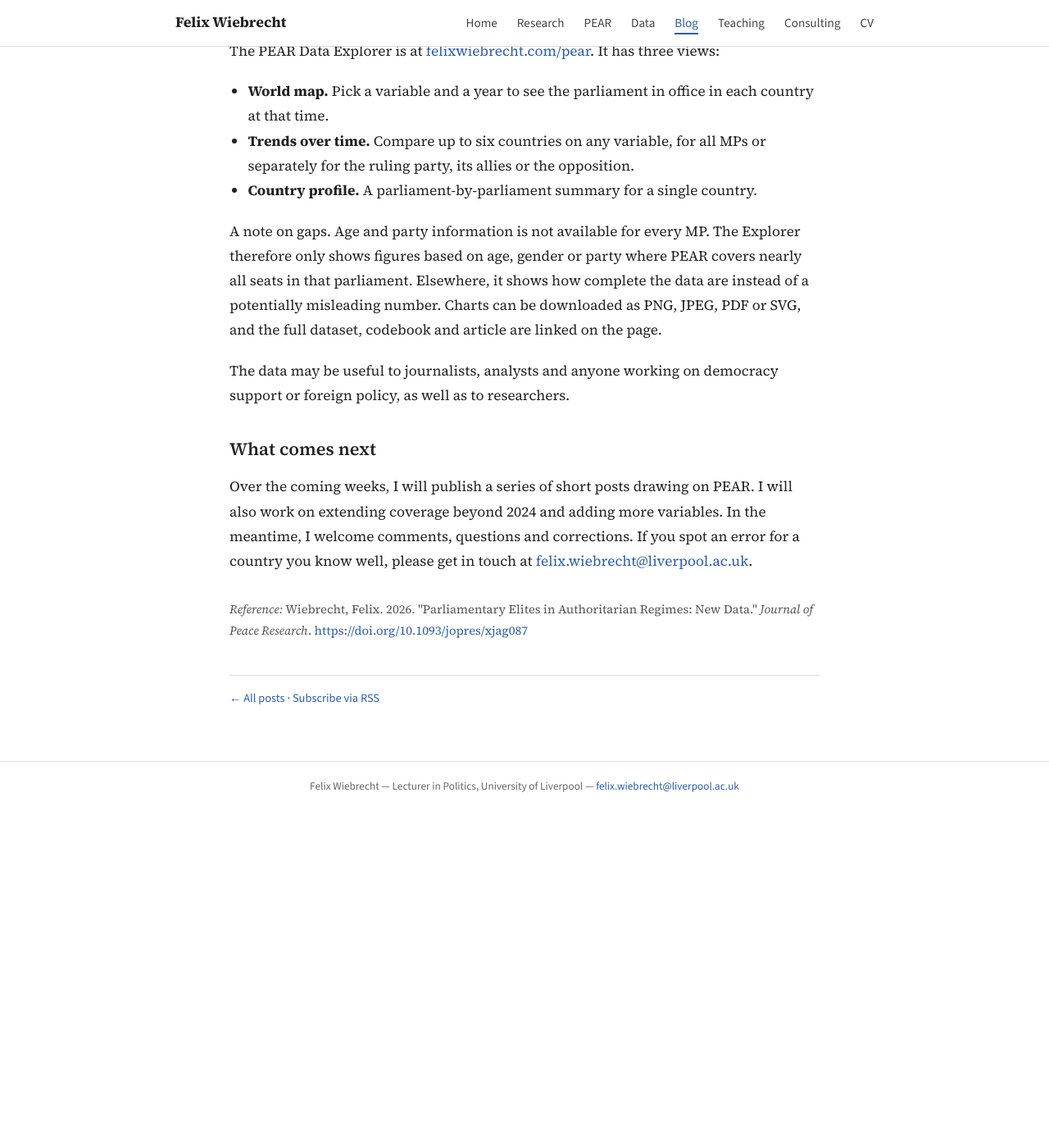
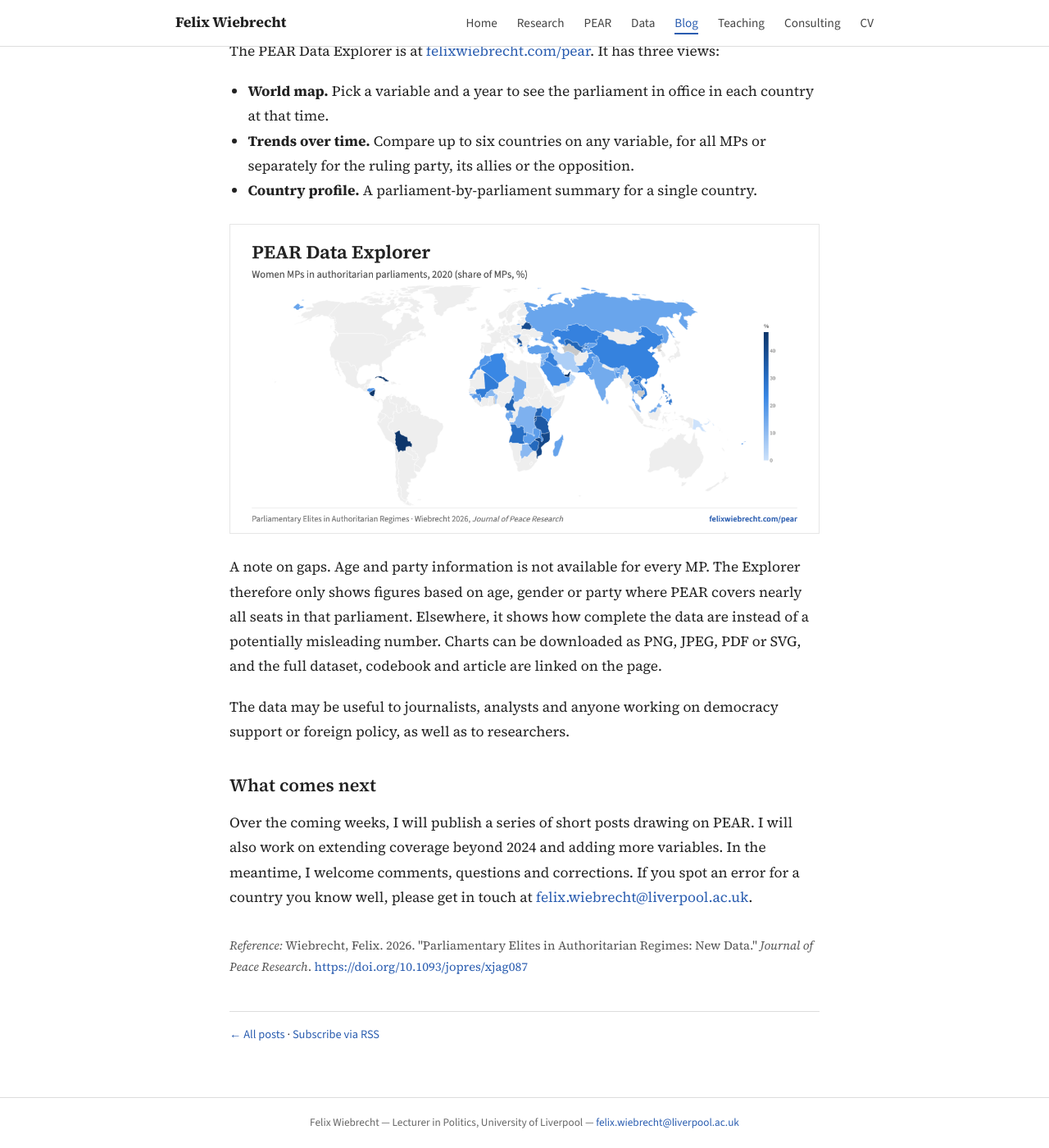
Before and after one commit to felixwiebrecht/felixwiebrecht.github.io, a Jekyll site: the page built from _posts/2026-11-12-who-sits-in-authoritarian-parliaments.md, in a window 1280 px wide and 1400 px high, scrolled down 2086 px. Shown: the whole window at 82% size. Built offline with Jekyll 4.4.1, drawn with Linux system fonts in a browser that asks for light colours; comment, search, counter and statistics services are not loaded; before the commit the page ends 3076 px from its top, so only the background shows below that.

Commit message:
Blog: add PEAR map image to launch post; full-width post figures
Co-Authored-By: Claude Opus 5.5 <noreply@anthropic.com>

```diff
--- a/_posts/2026-11-12-who-sits-in-authoritarian-parliaments.md
+++ b/_posts/2026-11-12-who-sits-in-authoritarian-parliaments.md
@@ -42,6 +42,10 @@ The PEAR Data Explorer is at [felixwiebrecht.com/pear](/pear/). It has three vie
 - **Trends over time.** Compare up to six countries on any variable, for all MPs or separately for the ruling party, its allies or the opposition.
 - **Country profile.** A parliament-by-parliament summary for a single country.
 
+<figure>
+  <a href="/pear/"><img src="/assets/images/blog/pear-map.png" alt="World map from the PEAR Data Explorer showing the share of women MPs in authoritarian parliaments in 2020, by country"></a>
+</figure>
+
 A note on gaps. Age and party information is not available for every MP. The Explorer therefore only shows figures based on age, gender or party where PEAR covers nearly all seats in that parliament. Elsewhere, it shows how complete the data are instead of a potentially misleading number. Charts can be downloaded as PNG, JPEG, PDF or SVG, and the full dataset, codebook and article are linked on the page.
 
 The data may be useful to journalists, analysts and anyone working on democracy support or foreign policy, as well as to researchers.
--- a/assets/css/main.css
+++ b/assets/css/main.css
@@ -407,3 +407,5 @@ h2.section-title {
 }
 
 .post-cite { font-size: 0.92rem; color: #555; margin-top: 2rem; }
+.post-body figure { margin: 1.6rem 0; }
+.post-body figure img { border: 1px solid #e6e6e6; }
```
